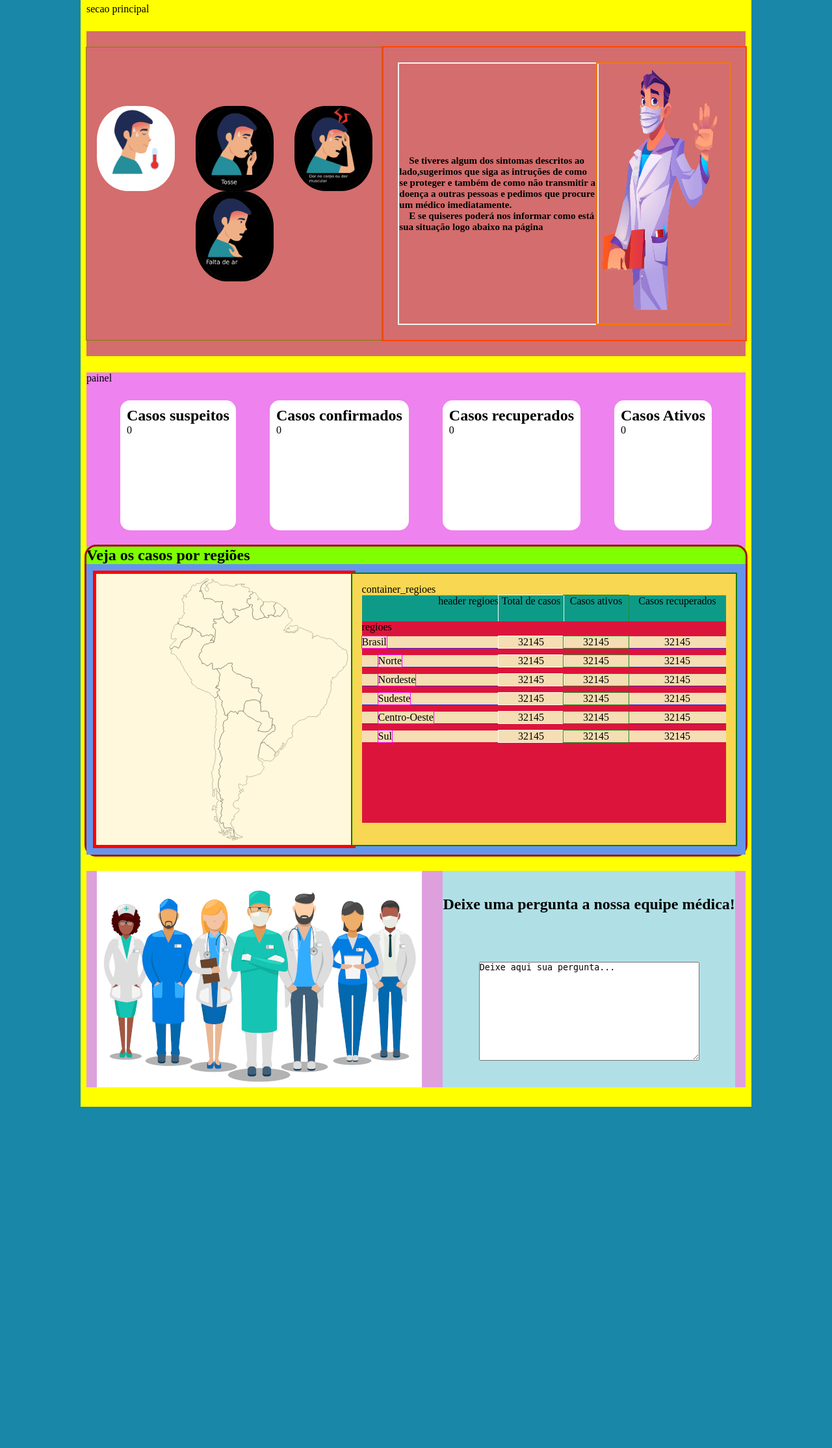
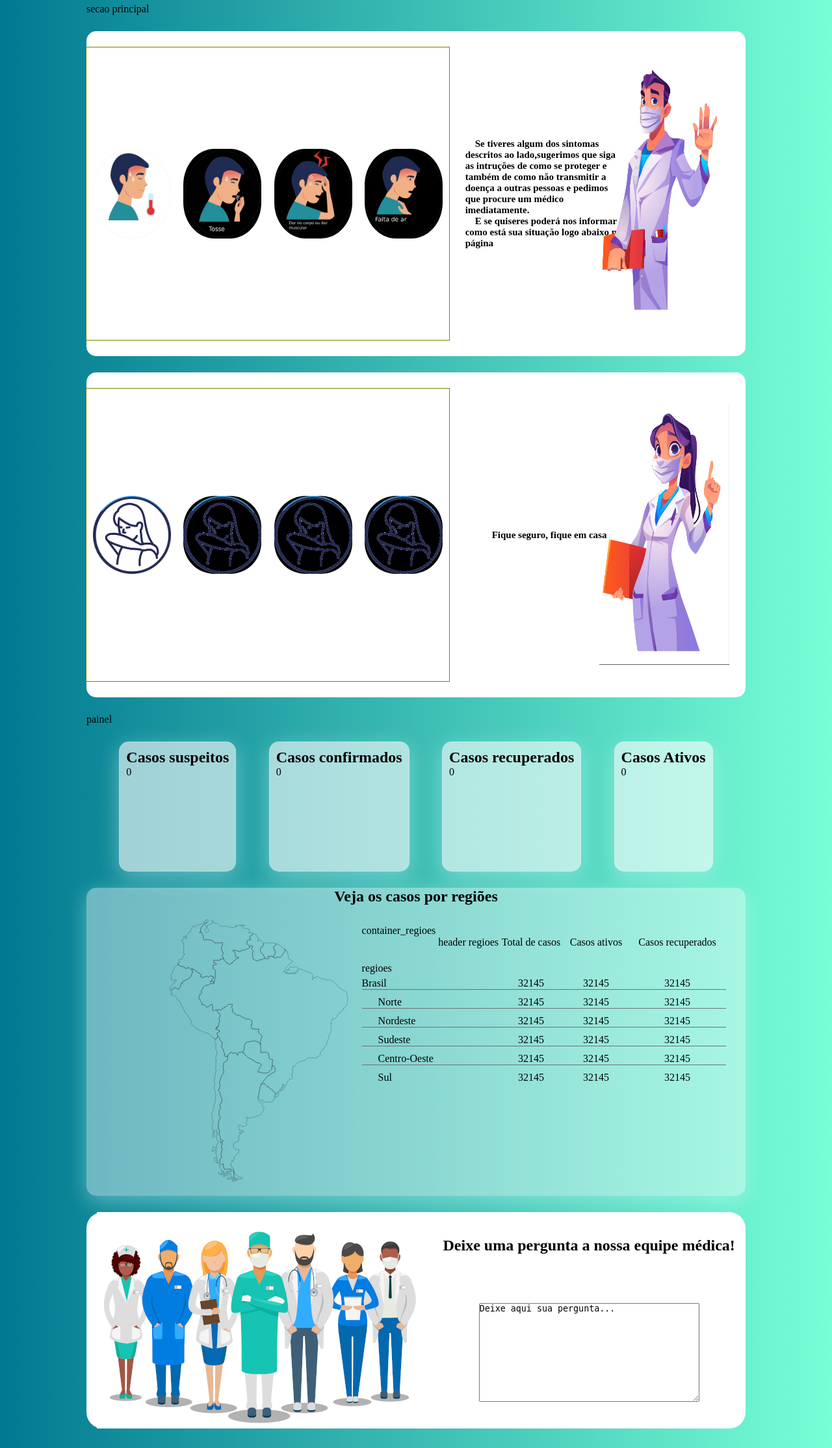
Before and after one commit to AlanCR01/CMorbus19, a PHP site: page /home.php in a window 1280 px wide. Shown: the whole page at 65% size. Before the commit the page ends 1703 px from the top, so only its background shows below. Run offline with PHP 8.4, Linux system fonts and the light colour scheme; a user stored in the database is signed in; data comes from the database, SQL or seed files in the repository; data that the repository does not hold is empty.

Commit message:
modificado pagina home, acrecentado container de prevencoes para o virus, feito modificacoes nas cores

```diff
--- a/ProgramaçãoIV/Home/home.css
+++ b/ProgramaçãoIV/Home/home.css
@@ -2,32 +2,35 @@
     margin: 0;padding: 0;box-sizing: border-box;
 }
 body{
-    background-color: rgb(24, 135, 168);
+    /*background: linear-gradient(to right,#159957,#155799);*/
+  /*  background: linear-gradient(to right,#000046,#1CB5E0);*/
+ background: linear-gradient(to right,#007991,#78ffd6);
+ /* background: linear-gradient(to right,#4AC29A,#BDFFF3);*/
 }
 #secao_principal{
     display: block;
     margin: 0px 25px;
-    outline: 4px solid yellow;
     padding: 5px;
-    background-color: yellow;
     width: 80%;
     margin: 0 auto;
 }
 
-/*design da parte onde tem as figuras dos sintomas*/
-#container_sintoma{
-    background-color: rgb(212, 109, 109);
+/*design da parte onde tem os dois container dos sintomas e parte do precausoes*/
+#container_sin_pre{
+    background-color: #fff;
     display: flex;
     flex-direction: row;
     flex-wrap: wrap;
     justify-content: space-around;
     margin: 25px 0;
     padding: 25px 0;
+    border-style: none;
+    border-radius: 15px;
 }
 
-.sintomas{
+.container_figuras{
  outline: olive 1px solid;
- width: 45%;
+ width: 55%;
  display: flex;
  justify-content: space-around;
  flex-wrap: wrap;
@@ -44,8 +47,7 @@ body{
     background-color: rgb(255, 255, 255);
 }
 .container_recomendacao{
- outline: orangered 2px solid;
- width: 55%;
+ width: 45%;
  padding: 25px;
  display: flex;
  flex-wrap: wrap;
@@ -53,7 +55,7 @@ body{
 
 }
 .recomendacoes{
-    outline: rgb(243, 242, 241) 2px solid;
+
     width: 60%;
     text-indent: 15px;
     font-size: 15px;
@@ -64,14 +66,20 @@ body{
     justify-content: center;
 }
 .medico_instrucao{
-    outline: rgb(243, 122, 0) 2px solid;
+
     width: 40%;
     display: flex;
     justify-content: flex-end;
 }
 
 
-/* FIM design da parte onde tem as figuras dos sintomas*/
+/* FIM design da parte onde tem os dois container dos sintomas e parte do precausoes*/
+
+
+
+
+
+
 
 
 #painel{
@@ -80,8 +88,6 @@ body{
     display: flex;
     flex-direction: column;
     justify-content: space-between;
-    background-color: violet;
-
     min-height: 500px;
 }
 #estatistica{
@@ -99,10 +105,10 @@ body{
     height: 200px;
     padding: 10px;
     color: black;
-    background-color: white;
-    border: none;
+    background-color: rgba(255, 255, 255, .6);
+    box-shadow: 0 8px 32px 0 rgba( 225, 255, 255, 0.37 );
+    border: 1px solid rgba( 255, 255, 255, 0.18 );
     border-radius: 15px;
-
     text-align: center;
 }
 
@@ -111,13 +117,16 @@ body{
     display: flex;
     flex-direction: column;
     justify-content: space-between;
-    background-color: #fff;
+    background-color: rgba(255, 255, 255, .4);
+    box-shadow: 0 8px 32px 0 rgba( 225, 255, 255, 0.37 );
+    border: 1px solid rgba( 255, 255, 255, 0.18 );
     border-radius: 15px;
     border: none;
-    outline: rgb(163, 18, 18) 3px solid;
+
 }
 .header_estatistica_regiao{
-   background: chartreuse;
+
+   text-align: center;
 }
 
 #mapa_regiao{
@@ -126,29 +135,25 @@ body{
     flex-wrap: wrap;
     padding: 15px;
     position: relative;
-    background-color: cornflowerblue;
 }
 .mapa{
-    outline: 5px solid red;
     width: 40%;
     display: flex;
     justify-content: flex-end;
     align-items: center;
-    background-color: cornsilk;
+
 }
 
 .container_regioes{
-    outline: 2px solid green;
     width: 60%;
     padding: 15px;
     display: flex;
     flex-direction: column;
     justify-content: flex-start;
-    background-color: rgb(248, 215, 82);
+
 
 }
 .header_regioes{
-    background-color: rgb(13, 155, 136);
     width: 100%;
     height: 40px;
     display: flex;
@@ -160,11 +165,11 @@ body{
 }
 .column1{
     width: 100px;
-    outline: 1px solid floralwhite;
+
 }
 .column2{
     width: 100px;
-    outline: forestgreen 1px solid ;
+
 }
 .column3{
     width: 150px;
@@ -172,12 +177,10 @@ body{
 .regioes{
     display: flex;
     flex-direction: column;
-    background-color: crimson;
     justify-content: flex-start;
     height: 80%;
 }
 .regiao{
-    background-color: wheat;
     margin: 5px 0;
     display: flex;
     justify-content: space-between;
@@ -186,7 +189,7 @@ body{
     display: flex;
     justify-self: flex-start;
     position: relative;
-    outline: fuchsia 1px solid;
+
 }
 
 .casos_regiao{
@@ -194,7 +197,7 @@ body{
     justify-content: flex-end;
 }
 .regiao:not(:last-child){
-    border-bottom: .8px solid rgb(62, 27, 218);
+    border-bottom: .8px solid rgb(112, 111, 116);
 }
 .regioes .regiao:not(:first-child) .nome_regiao{
     margin-left: 25px;
@@ -210,9 +213,10 @@ body{
     flex-direction: row;
     justify-content: space-around;
     flex-wrap: wrap;
-    background-color: plum;
+    background-color: rgb(255, 255, 255);
     margin: 25px 0;
-
+    border-radius: 25px;
+    border-style: none;
 }
 .medicos{
     display: flex;
@@ -222,5 +226,4 @@ body{
     flex-direction: column;
     align-items: center;
     justify-content: space-around;
-    background-color: powderblue;
 }
--- a/ProgramaçãoIV/Home/home.php
+++ b/ProgramaçãoIV/Home/home.php
@@ -5,11 +5,8 @@
     /*aqui ira verificar se o usuario esta logado para que nao consigam burlar o sistema digitando direto na url a página home*/
         session_start();
         if((!isset ($_SESSION['login']) == true) and (!isset($_SESSION['password']) == true)){
-            echo $_SESSION['login'];
-            echo $_SESSION['password'];
             unset($_SESSION['login']);
             unset($_SESSION['password']);
-            echo "entrou";
            header('Location: ../Cadastro_Login/Cadastro_Login.html');
         }
         $logado = $_SESSION['login'];
@@ -23,9 +20,10 @@
     <body>
         <section id="secao_principal">
             secao principal
-           <section id="container_sintoma"><!-- aqui ficará parte do sintomas, uma apresentação dos sintomas aos usuarios-->
 
-                <div class="sintomas"><!--container dos sintomas-->
+           <section id="container_sin_pre"><!-- aqui ficará parte do sintomas, uma apresentação dos sintomas aos usuarios-->
+
+                <div class="container_figuras"><!--container dos sintomas-->
                     <img src="Febre.png" alt="Pessoa com Febre" width=120px class="img_sintoma1">
                     <img src="tossir.png" alt="Pessoa com Febre" width=120px class="img_sintoma">
                     <img src="dor_corpo.png" alt="Pessoa com Febre" width=120px class="img_sintoma">
@@ -44,10 +42,29 @@
                 </div>
            </section>
 
+           <section id="container_sin_pre"><!-- aqui ficará parte das precausoes, uma apresentação das precausoes a serem tomadas aos usuarios-->
+
+                <div class="container_figuras"><!--container dos precausoes-->
+                    <img src="tossir_cotovelo.png" alt="Pessoa com Febre" width=120px class="img_sintoma1">
+                    <img src="tossir_cotovelo.png" alt="Pessoa com Febre" width=120px class="img_sintoma">
+                    <img src="tossir_cotovelo.png" alt="Pessoa com Febre" width=120px class="img_sintoma">
+                    <img src="tossir_cotovelo.png" alt="Pessoa com Febre" width=120px class="img_sintoma">
+                </div>
+                <div class="container_recomendacao">
+
+                    <div class="recomendacoes">
+                        <p class="recomendacao">Fique seguro, fique em casa</p>
+                    </div>
+
+                    <div class="medico_instrucao">
+                        <img src="Norse_instrucao.png" width=200px height=400px alt="Medico_instrucoes" class="img_med_instucao">
+                    </div>
+                </div>
+            </section>
 
             <article id="painel"><!--CONTERÁ ESTATISTICAS CASOS NOVOS RECUPERADOS GERAL  E POR REGIOES-->
                 painel
-            <section id="estatistica"><!--ESTATISTICAS CASOS RECUPERADOS CONFIRMADOS OBITOS GERAL-->
+            <section id="estatistica"><!--ESTATISTICAS CASOS RECUPERADOS CONFIRMADOS  GERAL-->
                     <div class="cards">
                         <?php
                           $sql_sus =  mysqli_num_rows(mysqli_query($conexao,"select * from paciente p inner join status s on p.cod_status = s.cod_status where s.des_status = 'Suspeito'"));
```
Also changed, not shown: ProgramaçãoIV/Home/tossir_cotovelo.png (added).
